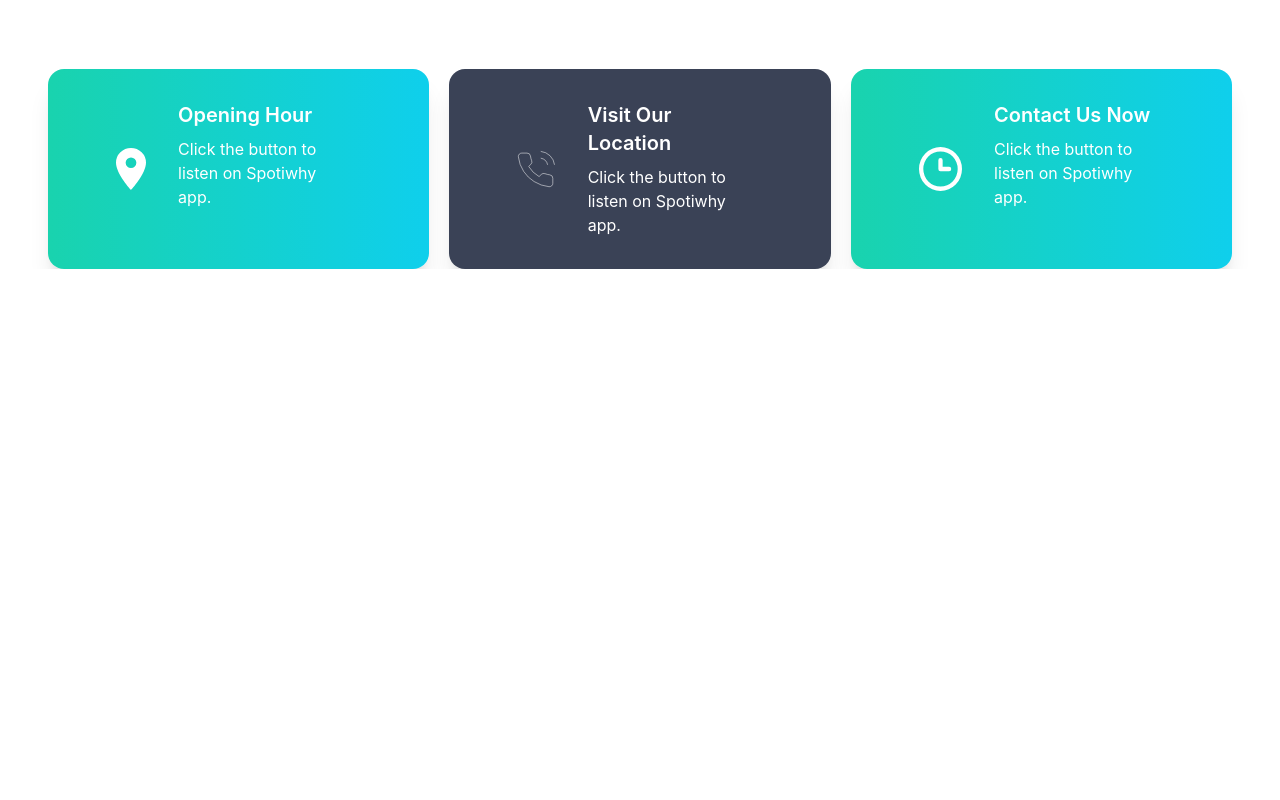
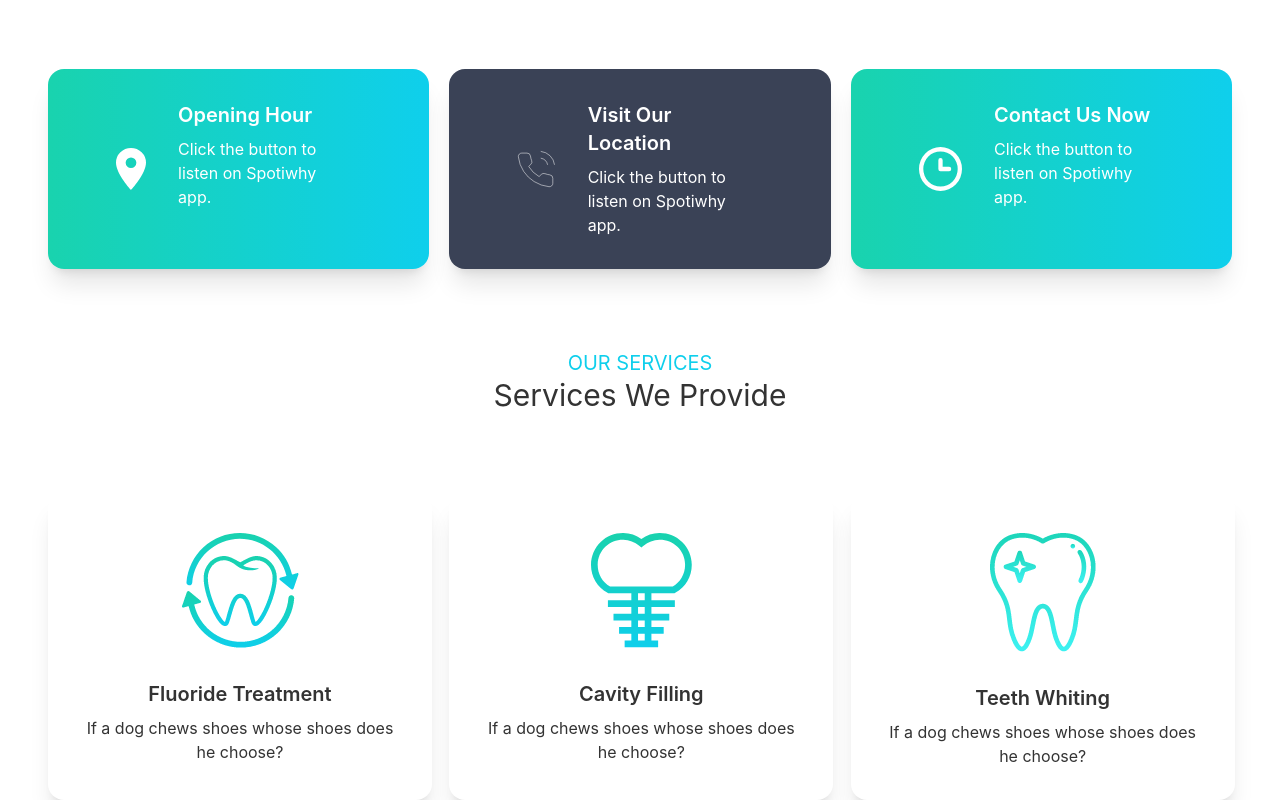
Before and after one commit to roshnirifa/doctors-portal-client-site, a React (Create React App) app: page / in a window 1280 px wide. Shown: the part 795-1595 px from the top of the page. Before the commit the page ends 1064 px from the top, so only its background shows below. Built offline with nearby package versions, Linux system fonts and the light colour scheme.

Commit message:
services added

```diff
--- a/src/Pages/Home/Home.js
+++ b/src/Pages/Home/Home.js
@@ -1,12 +1,14 @@
 import React from 'react';
 import Banner from './Banner/Banner';
 import Info from './Info/Info';
+import Services from './Services/Services';
 
 const Home = () => {
     return (
         <div>
             <Banner></Banner>
             <Info></Info>
+            <Services></Services>
         </div>
     );
 };
--- /dev/null
+++ b/src/Pages/Home/Service/Service.js
@@ -0,0 +1,18 @@
+import React from 'react';
+
+const Service = ({ img, cardTitle }) => {
+    return (
+        <div class="card w-96 bg-base-100 shadow-xl">
+            <figure class="px-10 pt-10">
+                <img src={img} alt="Shoes" class="rounded-xl" />
+            </figure>
+            <div class="card-body items-center text-center">
+                <h2 class="card-title">{cardTitle}</h2>
+                <p>If a dog chews shoes whose shoes does he choose?</p>
+
+            </div>
+        </div>
+    );
+};
+
+export default Service;
--- /dev/null
+++ b/src/Pages/Home/Services/Services.js
@@ -0,0 +1,23 @@
+import React from 'react';
+import Service from '../Service/Service';
+import Fluoride from '../../../assets/images/fluoride.png'
+import Cavity from '../../../assets/images/cavity.png'
+import Whitening from '../../../assets/images/whitening.png'
+
+const Services = () => {
+    return (
+        <div>
+            <div className='text-center my-20' >
+                <h3 className='text-primary text-xl uppercase'>Our Services</h3>
+                <h1 className='text-3xl'>Services We Provide</h1>
+            </div>
+            <div className='grid grid-cols-1 lg:grid-cols-3 gap-5 px-12'>
+                <Service cardTitle='Fluoride Treatment' img={Fluoride} bgColor='bg-gradient-to-r from-secondary to-primary'></Service>
+                <Service cardTitle='Cavity Filling' img={Cavity} bgColor='bg-accent'></Service>
+                <Service cardTitle='Teeth Whiting' img={Whitening} bgColor='bg-gradient-to-r from-secondary to-primary'></Service>
+            </div>
+        </div>
+    );
+};
+
+export default Services;
```
